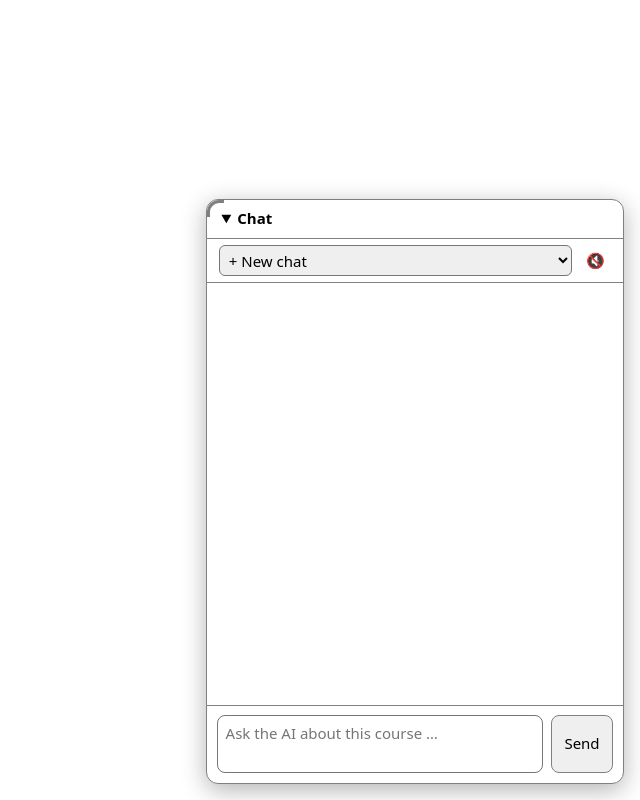
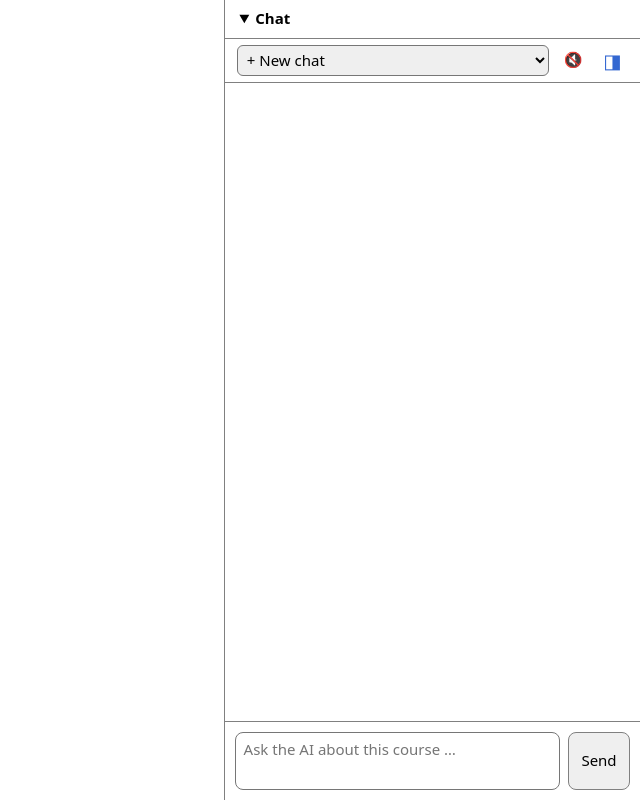
Before and after one commit to LiaScript/LiaScript-DevServer, a web app: file views/chat.html in a window 1280 px wide. Shown: the whole page, without its empty margins (640-1280 px from the left). Run offline with its HTML, style and script files only (its server is not run), Linux system fonts and the light colour scheme; some libraries are stand-ins or nearby versions.

Commit message:
Dock the chat at the side, with a border to resize chat and course
The floating chat covered the welcome text of the course. On a wide screen it
now starts as a column at the right edge, the course gets the rest, and the
grip on its left edge moves the border between them. A button in the bar
switches to the floating window and back; mode and width are remembered.
Below 768 px the chat always floats.

Co-Authored-By: Claude Opus 5.5 <noreply@anthropic.com>

```diff
--- a/views/chat.html
+++ b/views/chat.html
@@ -71,6 +71,47 @@
       #chat[open] > #grip {
         display: block;
       }
+      /* Docked: a column at the right edge, the course gets the rest and the
+         grip becomes the border between them. chat.js sets --dock, the width
+         of the column, and --head, the height of the button. */
+      body.docked #course {
+        width: calc(100% - var(--dock));
+      }
+      body.docked #chat {
+        top: 0;
+        right: 0 !important;
+        bottom: 0 !important;
+        width: var(--dock);
+        box-sizing: border-box;
+        border-width: 0 0 0 1px;
+        border-radius: 0;
+        box-shadow: none;
+      }
+      body.docked #chat > summary {
+        cursor: pointer;
+      }
+      body.docked #panel {
+        width: auto !important;
+        height: calc(100vh - var(--head, 2.5rem)) !important;
+        box-sizing: border-box;
+        min-width: 0;
+        max-width: none;
+        max-height: none;
+      }
+      body.docked #chat > #grip {
+        top: 0;
+        bottom: 0;
+        left: -4px;
+        width: 8px;
+        height: auto;
+        border: 0;
+        border-radius: 0;
+        cursor: ew-resize;
+      }
+      body.docked #grip:hover,
+      body.docked.dragging #grip {
+        background: color-mix(in srgb, Highlight 50%, transparent);
+      }
       /* the course must not swallow the pointer while the chat moves */
       body.dragging #course {
         pointer-events: none;
@@ -108,10 +149,18 @@
       #bar button[hidden] {
         display: none;
       }
-      #mute {
+      #mute,
+      #dock {
         padding: 0 0.4rem;
         border: 0;
         background: none;
+      }
+      #dock {
+        font-size: 1.3em;
+        line-height: 1;
+      }
+      #dock[aria-pressed='true'] {
+        color: Highlight;
       }
       #mute-info {
         margin: 0;
@@ -319,6 +368,7 @@
           >
             🔇
           </button>
+          <button id="dock" type="button" aria-pressed="false" hidden>◨</button>
         </div>
         <p
           id="mute-info"
--- a/views/chat.js
+++ b/views/chat.js
@@ -41,6 +41,8 @@ var TEXTS = {
     Stop: 'Stopp',
     'Stop reading': 'Vorlesen beenden',
     'Cannot read aloud': 'Kann nicht vorlesen',
+    'Dock at the side': 'Am Rand andocken',
+    'Float over the course': 'Über dem Kurs schweben lassen',
     'This browser cannot read aloud, it has no speech voices. Chrome and Edge bring their own, Firefox on Linux needs speech-dispatcher with a voice. The assistant can help to set it up.':
       'Dieser Browser kann nicht vorlesen, ihm fehlen die Stimmen. Chrome und Edge bringen eigene mit, Firefox unter Linux braucht speech-dispatcher mit einer Stimme. Der Assistent hilft beim Einrichten.',
     'Waiting for the assistant…': 'Wartet auf den Assistenten …',
@@ -346,8 +348,47 @@ function px(value) {
   return Math.round(value) + 'px'
 }
 
+// Docked, the chat is a column at the right edge and the course gets the
+// rest, the grip on its left edge moves the border between them. Floating,
+// it is a window over the course. A narrow screen has no room for a column.
+var WIDE = 768
+var REM = parseFloat(getComputedStyle(document.documentElement).fontSize) || 16
+// the first visit docks where there is room, then the choice of the user
+var dock = { on: innerWidth >= WIDE, width: 26 * REM }
+var dockButton = document.getElementById('dock')
+
+function docked() {
+  return document.body.classList.contains('docked')
+}
+
+// a column of at least 16rem next to a course of at least 20rem
+function dockWidth(width) {
+  return Math.max(16 * REM, Math.min(width, innerWidth - 20 * REM))
+}
+
+function applyDock() {
+  var room = innerWidth >= WIDE
+  dockButton.hidden = !room
+  dockButton.setAttribute('aria-pressed', String(dock.on))
+  tr(dockButton, dock.on ? 'Float over the course' : 'Dock at the side', 'title')
+  tr(dockButton, dock.on ? 'Float over the course' : 'Dock at the side', 'aria-label')
+  // closed, the button floats and the course has the whole width
+  document.body.classList.toggle('docked', dock.on && room && box.open)
+  if (!docked()) return clamp()
+  document.body.style.setProperty('--dock', px(dockWidth(dock.width)))
+  box.style.setProperty('--head', px(who.offsetHeight))
+}
+
+dockButton.addEventListener('click', function () {
+  dock.on = !dock.on
+  applyDock()
+  save()
+})
+
 // keeps the whole chat, open or not, on the screen
 function clamp() {
+  // the CSS holds a docked one in place, its floating place stays as it was
+  if (docked()) return
   var rect = box.getBoundingClientRect()
   var right = parseFloat(getComputedStyle(box).right)
   var bottom = parseFloat(getComputedStyle(box).bottom)
@@ -364,6 +405,8 @@ function save() {
         bottom: box.style.bottom,
         width: panel.style.width,
         height: panel.style.height,
+        dock: dock.on,
+        dockWidth: dock.width,
       }),
     )
   } catch (e) {}
@@ -375,10 +418,12 @@ try {
   if (layout.bottom) box.style.bottom = layout.bottom
   if (layout.width) panel.style.width = layout.width
   if (layout.height) panel.style.height = layout.height
+  if (typeof layout.dock == 'boolean') dock.on = layout.dock
+  if (layout.dockWidth > 0) dock.width = layout.dockWidth
 } catch (e) {}
-clamp()
-addEventListener('resize', clamp)
-box.addEventListener('toggle', clamp)
+applyDock()
+addEventListener('resize', applyDock)
+box.addEventListener('toggle', applyDock)
 
 function swallow(e) {
   e.preventDefault()
@@ -387,7 +432,7 @@ function swallow(e) {
 // pointer capture keeps the moves coming while the pointer is over the iframe
 function drag(handle, move) {
   handle.addEventListener('pointerdown', function (e) {
-    if (e.button != 0) return
+    if (e.button != 0 || (move.off && move.off())) return
     var x = e.clientX
     var y = e.clientY
     var started = false
@@ -425,6 +470,8 @@ function drag(handle, move) {
 }
 
 drag(who, {
+  // a docked chat stays where it is, the button only opens and closes it
+  off: docked,
   start: function () {
     var style = getComputedStyle(box)
     return { right: parseFloat(style.right), bottom: parseFloat(style.bottom) }
@@ -438,9 +485,14 @@ drag(who, {
 
 drag(document.getElementById('grip'), {
   start: function () {
-    return { width: panel.offsetWidth, height: panel.offsetHeight }
+    return { width: panel.offsetWidth, height: panel.offsetHeight, dock: box.offsetWidth }
   },
   to: function (start, dx, dy) {
+    // docked: the border between course and chat
+    if (docked()) {
+      dock.width = dockWidth(start.dock - dx)
+      return applyDock()
+    }
     // not past the edges of the screen, the min size comes from the CSS
     var rect = box.getBoundingClientRect()
     var chrome = rect.height - panel.offsetHeight
```
Also changed, not shown: CLAUDE.md (+7 -3 lines).
